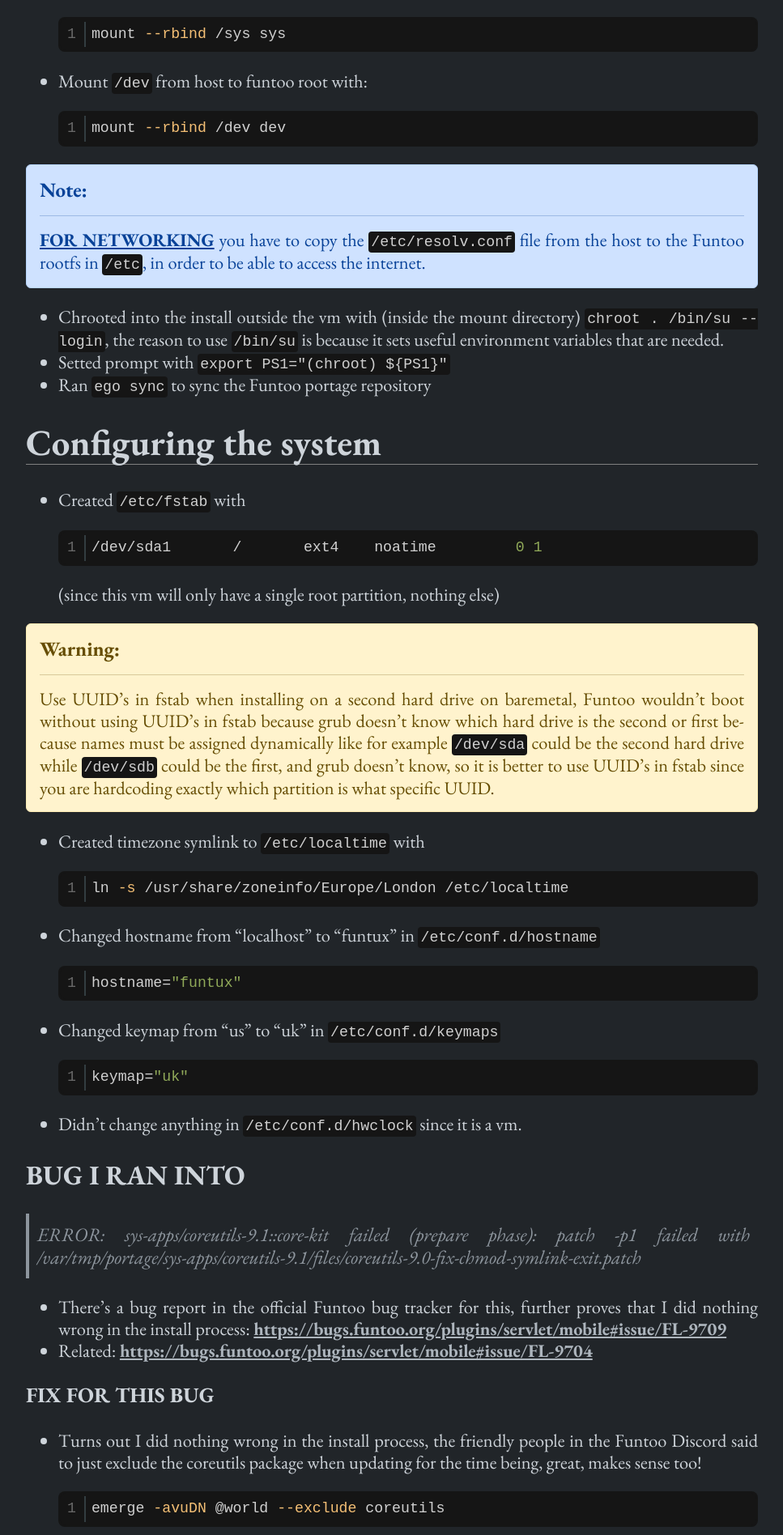
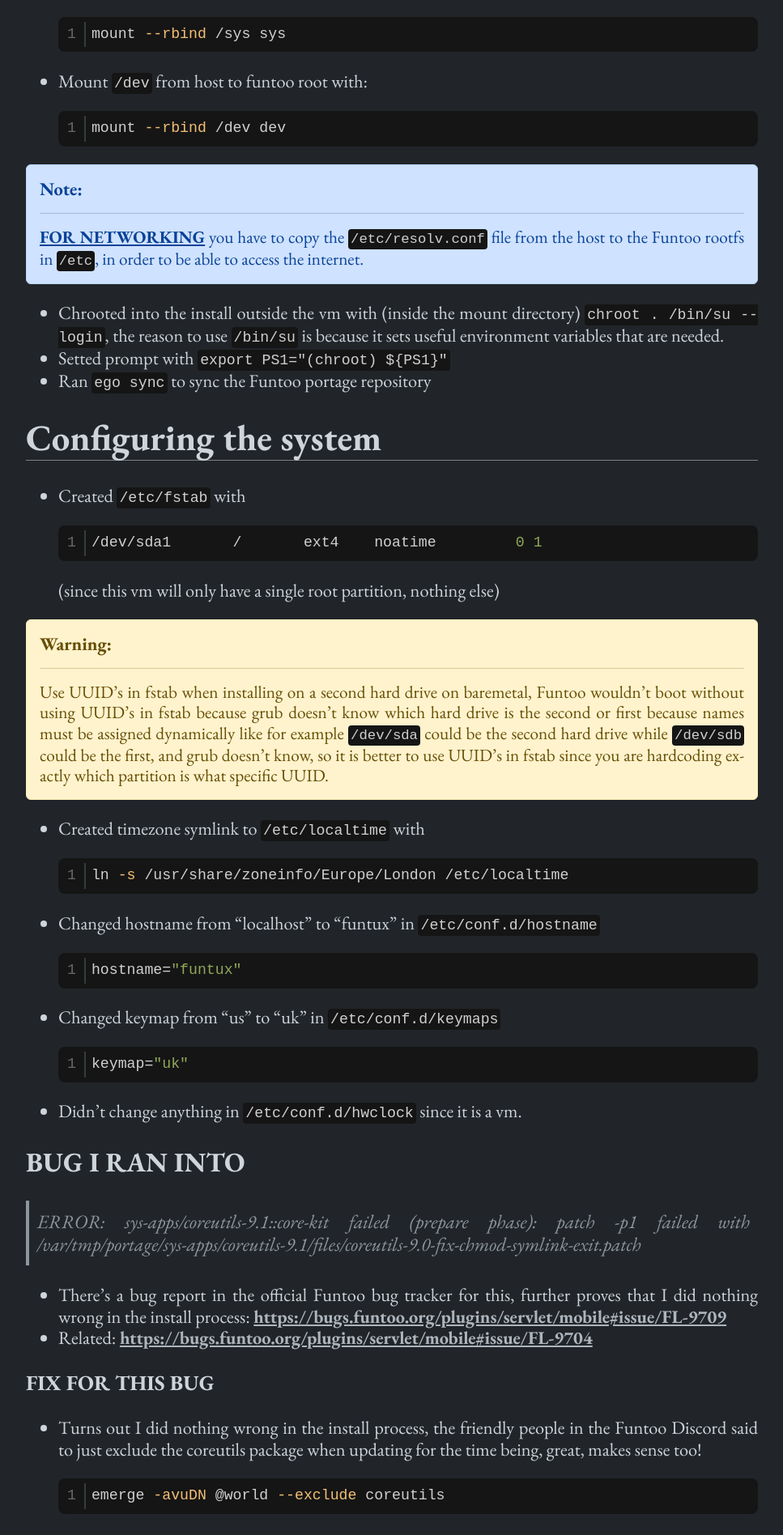
Before and after one commit to yusi1/yaslamblog, a Jekyll site: the page built from _posts/2022-02-22-funtoo-install-notes.md, in a window 1280 px wide. Shown: the part 1255-3151 px from the top of the page at 81% size, without its empty margins (156-1123 px from the left). Built offline with Jekyll 4.4.1, drawn with Linux system fonts in a browser that asks for light colours; comment, search, counter and statistics services are not loaded; the table of contents is made by our own code.

Commit message:
alerts.css: Slight font size tweaks for alerts

```diff
--- a/assets/css/alerts.css
+++ b/assets/css/alerts.css
@@ -132,11 +132,12 @@
   background-color: var(--bs-alert-bg);
   border: var(--bs-alert-border);
   border-radius: var(--bs-alert-border-radius);
+  font-size: 95%;
 }
 
 .alert-heading {
   color: inherit;
-  font-size: calc(1.320rem + 0.3vw);
+  font-size: calc(1.16rem + 0.3vw);
   margin: 0;
 }
 
```
